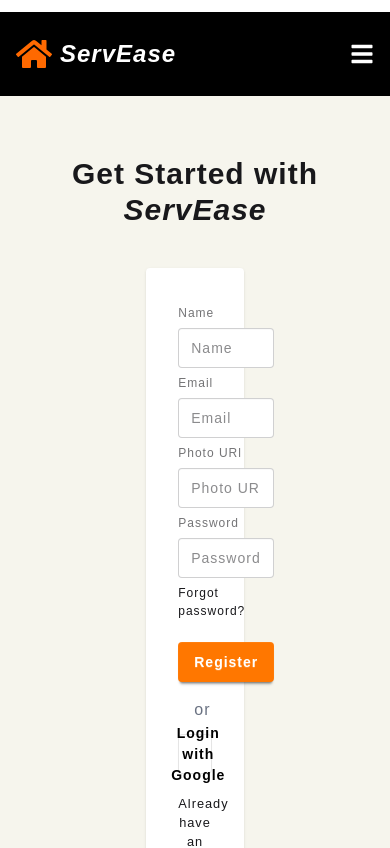
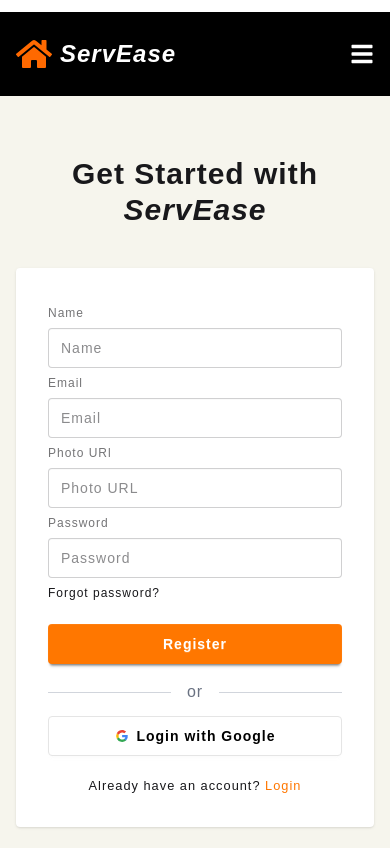
Before and after one commit to muttalib06/home-service-client, a React (Vite) app: page /signup in a window 390 px wide. Shown: the top 848 px of the page. Built offline with nearby package versions, Linux system fonts and the light colour scheme.

Commit message:
added responsiveness part of signup and login page

```diff
--- a/src/pages/Login.jsx
+++ b/src/pages/Login.jsx
@@ -8,7 +8,7 @@
         <h2 className="font-bold text-3xl text-center pt-15">Welcome Back!</h2>
       </div>
       <div className="flex justify-center items-start h-screen w-full mt-10">
-        <div className="w-1/4 bg-white shadow p-8 rounded">
+        <div className="w-full md:w-4/5 lg:w-2/3 xl:w-2/5 mx-4 md:mx-0 bg-white shadow p-8 rounded">
           <form>
             <fieldset className="fieldset">
 
--- a/src/pages/Signup.jsx
+++ b/src/pages/Signup.jsx
@@ -10,7 +10,7 @@
       </h2>
       </div>
       <div className="flex justify-center items-start h-screen w-full mt-10">
-        <div className="w-1/4 bg-white shadow p-8 rounded">
+        <div className=" w-full md:w-4/5 lg:w-2/3 xl:w-2/5  bg-white shadow p-8 rounded mx-4 md:mx-0">
           <form>
             <fieldset className="fieldset">
               <label className="label">Name</label>
```
